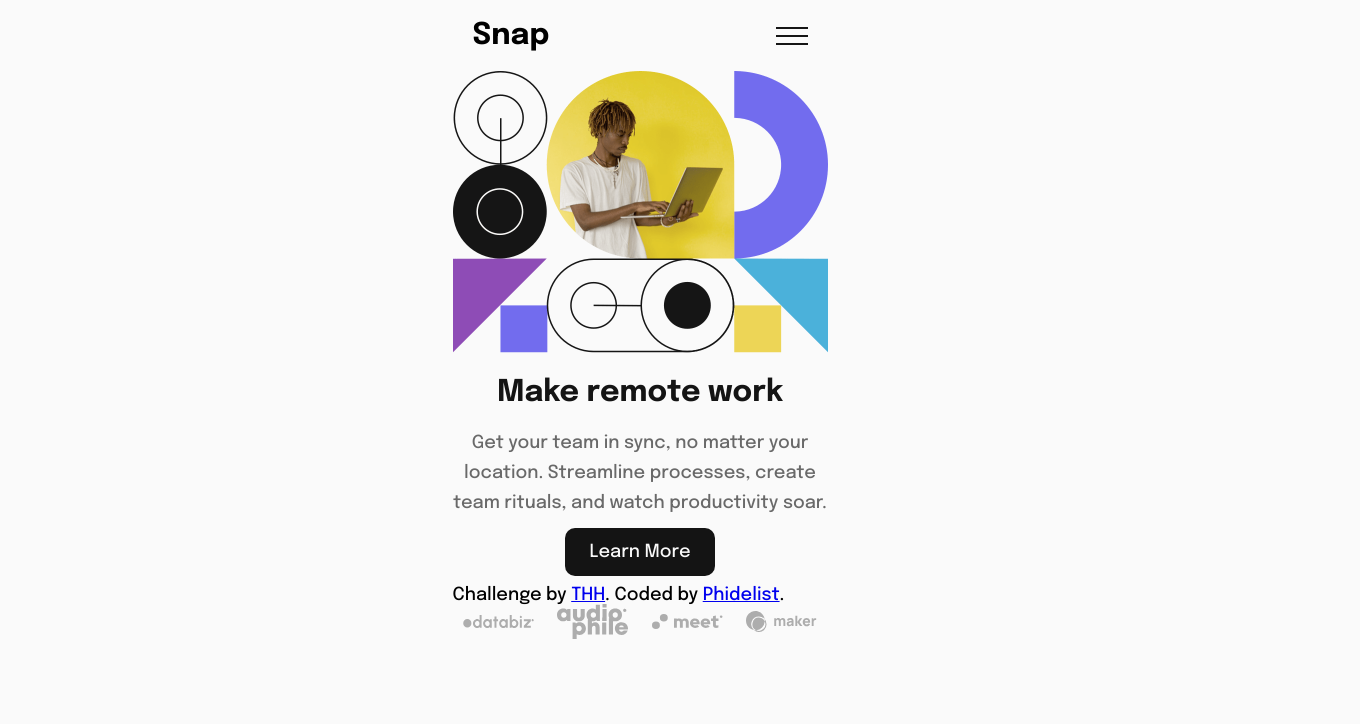
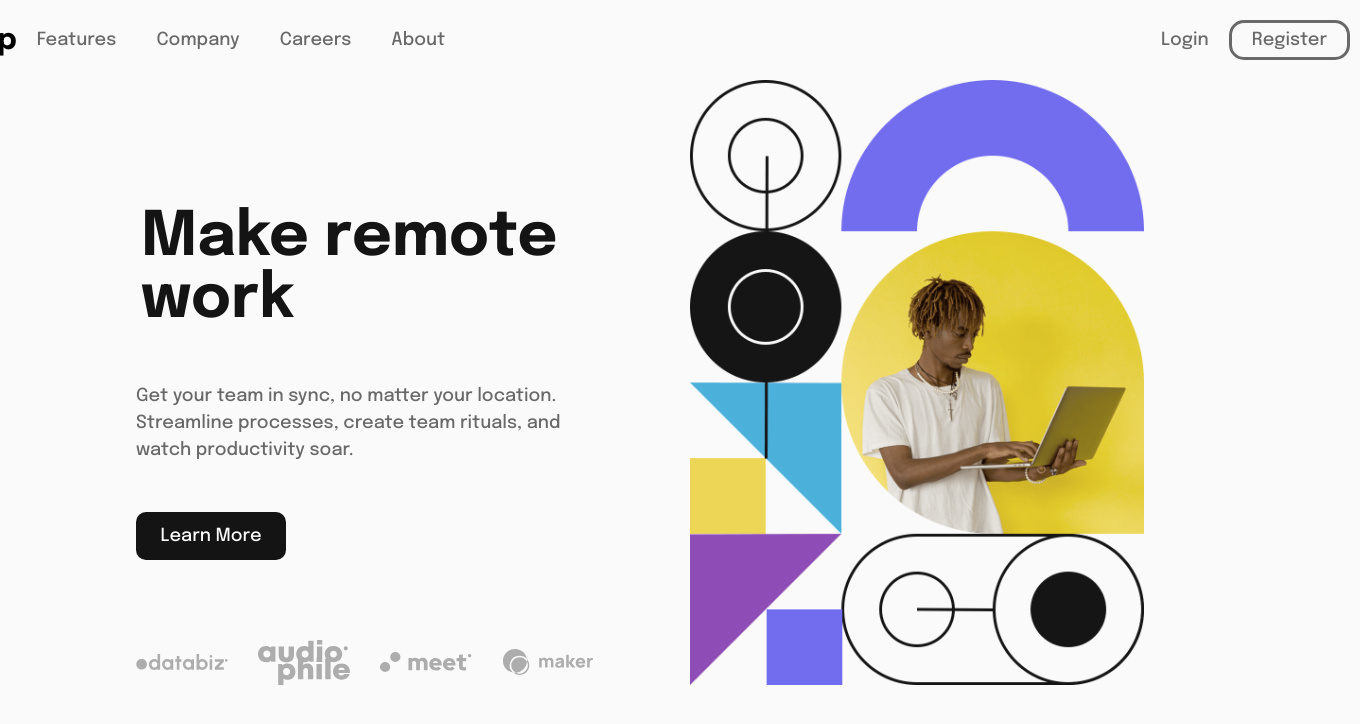
Before and after one commit to PHIDELIST/intro-section-with-dropdown-navigation-main, a plain HTML site: page index.html in a window 1280 px wide. Shown: the whole page, 1360 px wide, since content can reach past the window. Drawn offline with Linux system fonts and the light colour scheme.

Commit message:
Desktop Preview

```diff
--- a/index.html
+++ b/index.html
@@ -18,20 +18,53 @@
 		<header>
 			<nav>
 				<p>Snap</p>
-				<svg width="32" height="18" xmlns="http://www.w3.org/2000/svg"><g fill="#151515" fill-rule="evenodd"><path d="M0 0h32v2H0zM0 8h32v2H0zM0 16h32v2H0z"/></g></svg>
+				<svg class="menu" width="32" height="18" xmlns="http://www.w3.org/2000/svg"><g fill="#151515" fill-rule="evenodd"><path d="M0 0h32v2H0zM0 8h32v2H0zM0 16h32v2H0z"/></g></svg>
+
+				<ul class="nav-list">
+					<li>
+						<a href="">Features</a>
+						<!-- <select name="" id="">
+							<option value=""></option>
+						</select> -->
+					</li>
+
+					<li>
+						<a href="">Company</a>
+					</li>
+					<li>
+						<a href="">Careers</a>
+					</li>
+					<li>
+						<a href="">About</a>
+					</li>
+
+				</ul>
 			</nav>
+			<div class="login-register">
+				<li>
+					<a href="">Login</a>
+				</li>
+				<li>
+					<a class="reg-btn" href="">Register</a>
+
+				</li>
+			</div>
 		</header>
+		<div class="container-main">
+
 
 				<img class="mobile-img" src="./images/image-hero-mobile.png" alt="mobile image">
+				<img class="desktop-img" src="./images/image-hero-desktop.png" alt="" srcset="">
+
+
+			<div class="container-left">
 				<article>
 					<h1>Make remote work</h1>
 					<p class="content">Get your team in sync, no matter your location. Streamline processes,
 						create team rituals, and watch productivity soar.</p>
 					<a class="learn-btn" href="">Learn More</a>
-			<div class="attribution">
-				Challenge by <a href="https://www.frontendmentor.io?ref=challenge" target="_blank">THH</a>.
-				Coded by <a href="#">Phidelist</a>.
-			  </div>
+
+
 					</body>
 				</article>
 				<footer>
@@ -40,15 +73,10 @@
 					<img src="./images/client-meet.svg" alt="">
 					<img src="./images/client-maker.svg" alt="">
 				</footer>
+			</div>
+
+		</div>
 	</main>
-
-
-
-
-
-
-
-
 
 </body>
 </html>
--- a/style.css
+++ b/style.css
@@ -31,8 +31,11 @@ h1{
     font-weight: 700;
 }
 header{
+
     width: 100%;
     padding: 10px;
+    justify-content: space-around;
+    align-items: center;
 }
 nav{
     margin-inline: 10px;
@@ -50,6 +53,10 @@ nav p{
 .mobile-img{
     width: 100%;
     height: auto;
+    flex: 1;
+}
+.desktop-img{
+    display: none;
 }
 .content{
     font-weight: 500;
@@ -78,8 +85,7 @@ footer{
     justify-content: space-between;
     width: 100%;
     align-items: center;
-    padding-left: 10px;
-    padding-right: 10px;
+
 
 }
 footer img{
@@ -88,3 +94,144 @@ footer img{
 
 
 }
+.nav-list{
+    display: none;
+}
+.login-register{
+    display: none;
+}
+@media only screen and (min-width: 768px) {
+    /* For mobile phones: */
+    .menu{
+        display: none;
+    }
+    header{
+        display: flex;
+        justify-content: space-between;
+        width: 100%;
+
+
+    }
+    main{
+        min-inline-size: 1440px;
+        width: 100%;
+        display: flex;
+        flex-direction: column;
+        justify-content: center;
+        align-items: center;
+
+
+    }
+    .nav-list{
+        display: flex;
+        align-items: center;
+        flex-direction: row;
+        justify-content: space-between;
+        list-style: none;
+    }
+    .nav-list li a{
+        padding: 0 20px;
+        text-decoration: none;
+        color: var(--medium-gray);
+
+    }
+    .login-register{
+        display: flex;
+        flex-direction: row;
+        justify-content: right;
+        margin-block: 10px;
+        justify-content: space-between;
+        list-style: none;
+        align-items: center;
+    }
+    .login-register li a{
+        padding: 0 20px;
+        text-decoration: none;
+        color: var(--medium-gray);
+        display: flex;
+        flex-direction: row;
+        justify-content: space-between;
+        list-style: none;
+    }
+    h1{
+        margin-left: -15px;
+        color: var(--almost-black);
+        text-align: left;
+        font-size: 46pt;
+        font-weight: 700;
+    }
+    .content{
+        text-align: left;
+        line-height: 1.5;
+        margin-block: 2rem;
+
+    }
+    .container-main{
+        margin-inline: auto;
+        max-width: 70%;
+        display: flex;
+        align-items: end;
+        flex-direction: row-reverse;
+        justify-content: space-between;
+        gap:6rem;
+        margin: 0 80px;
+
+
+
+    }
+    .container-left{
+
+        /*for vertical alining
+        align-items: flex-start;
+        /*horizontal alining*/
+        width: 45%;
+        height: auto;
+        flex: 1;
+
+    }
+    .mobile-img{
+        display: none;
+    }
+    .desktop-img{
+        display: block;
+        max-width: 45%;
+        height:auto;
+
+
+        flex: 1;
+    }
+
+    footer{
+        display: flex;
+        flex-direction: row;
+        justify-content: space-between;
+        width: 100%;
+        align-items: center;
+        margin-top: 5rem;
+
+
+    }
+
+    .reg-btn{
+        display: block;
+
+        color: var(--almost-white);
+        padding: 15px;
+        border-style: solid;
+        border-color: var(--medium-gray);
+        text-align: center;
+        margin-inline: auto;
+        padding-top: 20px;
+        padding-bottom: 20px;
+        height: 40px;
+        align-items: center;
+        display: flex;
+
+        border-radius: 15px;
+
+    }
+
+    .learn-btn{
+        margin-block: 3rem;
+        margin-left: 0;    }
+}
```
Lines whose indentation alone changed are shown as unchanged.
